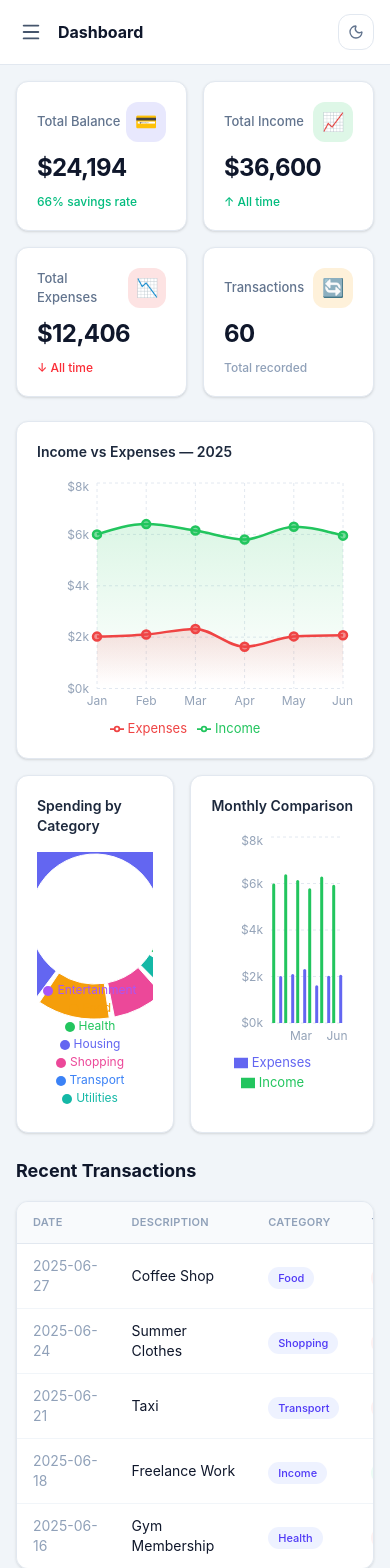
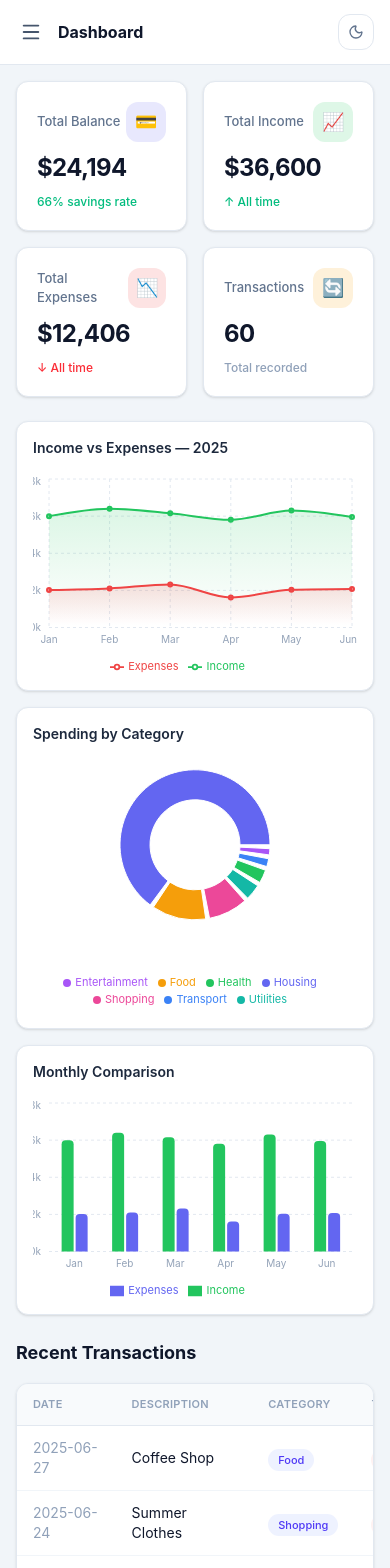
Before and after one commit to AbhikSharma1/Zorvyn_Assiignment, a React (Vite) app: page / in a window 390 px wide. Shown: the top 1568 px of the page. Built offline with nearby package versions, Linux system fonts and the light colour scheme.

Commit message:
fix: charts mobile responsiveness — smaller radii, reduced margins, scaled font/dot sizes, proper col-span

```diff
--- a/src/components/charts/BalanceTrendChart.jsx
+++ b/src/components/charts/BalanceTrendChart.jsx
@@ -1,12 +1,13 @@
 import { AreaChart, Area, XAxis, YAxis, CartesianGrid, Tooltip, ResponsiveContainer, Legend } from "recharts";
 import { monthlyData } from "../../data/mockData";
 import useStore from "../../store/useStore";
+import { useEffect, useState } from "react";
 
 const CustomTooltip = ({ active, payload, label }) => {
   if (!active || !payload?.length) return null;
   return (
     <div className="bg-white dark:bg-slate-800 border border-slate-200 dark:border-slate-700 rounded-xl px-3.5 py-2.5 text-sm shadow-lg">
-      <p className="font-bold mb-1.5 text-slate-800 dark:text-slate-100">{label}</p>
+      <p className="font-bold mb-1.5 text-slate-800 dark:text-white">{label}</p>
       {payload.map((p) => (
         <p key={p.name} style={{ color: p.color }}>
           {p.name}: <strong>${p.value.toLocaleString()}</strong>
@@ -18,13 +19,23 @@ const CustomTooltip = ({ active, payload, label }) => {
 
 export default function BalanceTrendChart() {
   const darkMode = useStore((s) => s.darkMode);
-  const axisColor = darkMode ? "#94a3b8" : "#94a3b8";
+  const axisColor = "#94a3b8";
+  const [isMobile, setIsMobile] = useState(window.innerWidth < 640);
+
+  useEffect(() => {
+    const handler = () => setIsMobile(window.innerWidth < 640);
+    window.addEventListener("resize", handler);
+    return () => window.removeEventListener("resize", handler);
+  }, []);
 
   return (
-    <div className="col-span-2 bg-white dark:bg-slate-800 border border-slate-200 dark:border-slate-700 rounded-xl p-5 shadow-sm">
-      <p className="text-sm font-semibold mb-4 text-slate-800 dark:text-slate-100">Income vs Expenses — 2025</p>
-      <ResponsiveContainer width="100%" height={260}>
-        <AreaChart data={monthlyData} margin={{ top: 5, right: 10, left: 0, bottom: 0 }}>
+    <div className="bg-white dark:bg-slate-800 border border-slate-200 dark:border-slate-700 rounded-xl p-4 md:p-5 shadow-sm">
+      <p className="text-sm font-semibold mb-4 text-slate-800 dark:text-white">Income vs Expenses — 2025</p>
+      <ResponsiveContainer width="100%" height={isMobile ? 200 : 260}>
+        <AreaChart
+          data={monthlyData}
+          margin={{ top: 5, right: 5, left: isMobile ? -20 : 0, bottom: 0 }}
+        >
           <defs>
             <linearGradient id="incomeGrad" x1="0" y1="0" x2="0" y2="1">
               <stop offset="5%"  stopColor="#22c55e" stopOpacity={0.25} />
@@ -36,12 +47,23 @@ export default function BalanceTrendChart() {
             </linearGradient>
           </defs>
           <CartesianGrid strokeDasharray="3 3" stroke={darkMode ? "#334155" : "#e2e8f0"} />
-          <XAxis dataKey="month" tick={{ fill: axisColor, fontSize: 12 }} axisLine={false} tickLine={false} />
-          <YAxis tick={{ fill: axisColor, fontSize: 12 }} axisLine={false} tickLine={false} tickFormatter={(v) => `$${v / 1000}k`} />
+          <XAxis
+            dataKey="month"
+            tick={{ fill: axisColor, fontSize: isMobile ? 10 : 12 }}
+            axisLine={false}
+            tickLine={false}
+          />
+          <YAxis
+            tick={{ fill: axisColor, fontSize: isMobile ? 10 : 12 }}
+            axisLine={false}
+            tickLine={false}
+            tickFormatter={(v) => `$${v / 1000}k`}
+            width={isMobile ? 36 : 45}
+          />
           <Tooltip content={<CustomTooltip />} />
-          <Legend wrapperStyle={{ fontSize: 13 }} />
-          <Area type="monotone" dataKey="income"   name="Income"   stroke="#22c55e" strokeWidth={2.5} fill="url(#incomeGrad)"  dot={{ r: 4, fill: "#22c55e" }} activeDot={{ r: 6 }} />
-          <Area type="monotone" dataKey="expenses" name="Expenses" stroke="#ef4444" strokeWidth={2.5} fill="url(#expenseGrad)" dot={{ r: 4, fill: "#ef4444" }} activeDot={{ r: 6 }} />
+          <Legend wrapperStyle={{ fontSize: isMobile ? 11 : 13 }} />
+          <Area type="monotone" dataKey="income"   name="Income"   stroke="#22c55e" strokeWidth={2} fill="url(#incomeGrad)"  dot={{ r: isMobile ? 2 : 4, fill: "#22c55e" }} activeDot={{ r: 5 }} />
+          <Area type="monotone" dataKey="expenses" name="Expenses" stroke="#ef4444" strokeWidth={2} fill="url(#expenseGrad)" dot={{ r: isMobile ? 2 : 4, fill: "#ef4444" }} activeDot={{ r: 5 }} />
         </AreaChart>
       </ResponsiveContainer>
     </div>
--- a/src/components/charts/MonthlyBarChart.jsx
+++ b/src/components/charts/MonthlyBarChart.jsx
@@ -1,12 +1,13 @@
 import { BarChart, Bar, XAxis, YAxis, CartesianGrid, Tooltip, ResponsiveContainer, Legend } from "recharts";
 import { monthlyData } from "../../data/mockData";
 import useStore from "../../store/useStore";
+import { useEffect, useState } from "react";
 
 const CustomTooltip = ({ active, payload, label }) => {
   if (!active || !payload?.length) return null;
   return (
     <div className="bg-white dark:bg-slate-800 border border-slate-200 dark:border-slate-700 rounded-xl px-3.5 py-2.5 text-sm shadow-lg">
-      <p className="font-bold mb-1.5 text-slate-800 dark:text-slate-100">{label}</p>
+      <p className="font-bold mb-1.5 text-slate-800 dark:text-white">{label}</p>
       {payload.map((p) => (
         <p key={p.name} style={{ color: p.color }}>
           {p.name}: <strong>${p.value.toLocaleString()}</strong>
@@ -18,20 +19,43 @@ const CustomTooltip = ({ active, payload, label }) => {
 
 export default function MonthlyBarChart() {
   const darkMode = useStore((s) => s.darkMode);
-  const axisColor = darkMode ? "#94a3b8" : "#94a3b8";
+  const axisColor = "#94a3b8";
+  const [isMobile, setIsMobile] = useState(window.innerWidth < 640);
+
+  useEffect(() => {
+    const handler = () => setIsMobile(window.innerWidth < 640);
+    window.addEventListener("resize", handler);
+    return () => window.removeEventListener("resize", handler);
+  }, []);
 
   return (
-    <div className="bg-white dark:bg-slate-800 border border-slate-200 dark:border-slate-700 rounded-xl p-5 shadow-sm">
-      <p className="text-sm font-semibold mb-4 text-slate-800 dark:text-slate-100">Monthly Comparison</p>
-      <ResponsiveContainer width="100%" height={260}>
-        <BarChart data={monthlyData} margin={{ top: 5, right: 10, left: 0, bottom: 0 }} barGap={4}>
+    <div className="bg-white dark:bg-slate-800 border border-slate-200 dark:border-slate-700 rounded-xl p-4 md:p-5 shadow-sm">
+      <p className="text-sm font-semibold mb-4 text-slate-800 dark:text-white">Monthly Comparison</p>
+      <ResponsiveContainer width="100%" height={isMobile ? 200 : 260}>
+        <BarChart
+          data={monthlyData}
+          margin={{ top: 5, right: 5, left: isMobile ? -20 : 0, bottom: 0 }}
+          barGap={isMobile ? 2 : 4}
+          barCategoryGap={isMobile ? "25%" : "30%"}
+        >
           <CartesianGrid strokeDasharray="3 3" stroke={darkMode ? "#334155" : "#e2e8f0"} vertical={false} />
-          <XAxis dataKey="month" tick={{ fill: axisColor, fontSize: 12 }} axisLine={false} tickLine={false} />
-          <YAxis tick={{ fill: axisColor, fontSize: 12 }} axisLine={false} tickLine={false} tickFormatter={(v) => `$${v / 1000}k`} />
+          <XAxis
+            dataKey="month"
+            tick={{ fill: axisColor, fontSize: isMobile ? 10 : 12 }}
+            axisLine={false}
+            tickLine={false}
+          />
+          <YAxis
+            tick={{ fill: axisColor, fontSize: isMobile ? 10 : 12 }}
+            axisLine={false}
+            tickLine={false}
+            tickFormatter={(v) => `$${v / 1000}k`}
+            width={isMobile ? 36 : 45}
+          />
           <Tooltip content={<CustomTooltip />} cursor={{ fill: "rgba(99,102,241,.06)" }} />
-          <Legend wrapperStyle={{ fontSize: 13 }} />
-          <Bar dataKey="income"   name="Income"   fill="#22c55e" radius={[6, 6, 0, 0]} />
-          <Bar dataKey="expenses" name="Expenses" fill="#6366f1" radius={[6, 6, 0, 0]} />
+          <Legend wrapperStyle={{ fontSize: isMobile ? 11 : 13 }} />
+          <Bar dataKey="income"   name="Income"   fill="#22c55e" radius={[4, 4, 0, 0]} />
+          <Bar dataKey="expenses" name="Expenses" fill="#6366f1" radius={[4, 4, 0, 0]} />
         </BarChart>
       </ResponsiveContainer>
     </div>
--- a/src/components/charts/SpendingPieChart.jsx
+++ b/src/components/charts/SpendingPieChart.jsx
@@ -1,5 +1,6 @@
 import { PieChart, Pie, Cell, Tooltip, ResponsiveContainer, Legend } from "recharts";
 import { categoryData } from "../../data/mockData";
+import { useEffect, useState } from "react";
 
 const CustomTooltip = ({ active, payload }) => {
   if (!active || !payload?.length) return null;
@@ -13,18 +14,42 @@ const CustomTooltip = ({ active, payload }) => {
 };
 
 export default function SpendingPieChart() {
+  const [isMobile, setIsMobile] = useState(window.innerWidth < 640);
+
+  useEffect(() => {
+    const handler = () => setIsMobile(window.innerWidth < 640);
+    window.addEventListener("resize", handler);
+    return () => window.removeEventListener("resize", handler);
+  }, []);
+
+  // Scale radii down on mobile so the pie fits without clipping
+  const innerR = isMobile ? 45 : 65;
+  const outerR = isMobile ? 75 : 100;
+
   return (
-    <div className="bg-white dark:bg-slate-800 border border-slate-200 dark:border-slate-700 rounded-xl p-5 shadow-sm">
-      <p className="text-sm font-semibold mb-4 text-slate-800 dark:text-slate-100">Spending by Category</p>
-      <ResponsiveContainer width="100%" height={260}>
+    <div className="bg-white dark:bg-slate-800 border border-slate-200 dark:border-slate-700 rounded-xl p-4 md:p-5 shadow-sm">
+      <p className="text-sm font-semibold mb-2 text-slate-800 dark:text-white">Spending by Category</p>
+      <ResponsiveContainer width="100%" height={isMobile ? 260 : 280}>
         <PieChart>
-          <Pie data={categoryData} cx="50%" cy="50%" innerRadius={65} outerRadius={100} paddingAngle={3} dataKey="value">
+          <Pie
+            data={categoryData}
+            cx="50%"
+            cy={isMobile ? "42%" : "45%"}
+            innerRadius={innerR}
+            outerRadius={outerR}
+            paddingAngle={3}
+            dataKey="value"
+          >
             {categoryData.map((entry) => (
               <Cell key={entry.name} fill={entry.color} />
             ))}
           </Pie>
           <Tooltip content={<CustomTooltip />} />
-          <Legend iconType="circle" iconSize={10} wrapperStyle={{ fontSize: 12 }} />
+          <Legend
+            iconType="circle"
+            iconSize={8}
+            wrapperStyle={{ fontSize: isMobile ? 11 : 12, paddingTop: 8 }}
+          />
         </PieChart>
       </ResponsiveContainer>
     </div>
--- a/src/pages/Dashboard.jsx
+++ b/src/pages/Dashboard.jsx
@@ -36,7 +36,9 @@ export default function Dashboard() {
 
       {/* Charts */}
       <div className="grid grid-cols-1 md:grid-cols-2 gap-4 mb-6">
-        <BalanceTrendChart />
+        <div className="col-span-1 md:col-span-2">
+          <BalanceTrendChart />
+        </div>
         <SpendingPieChart />
         <MonthlyBarChart />
       </div>
```
